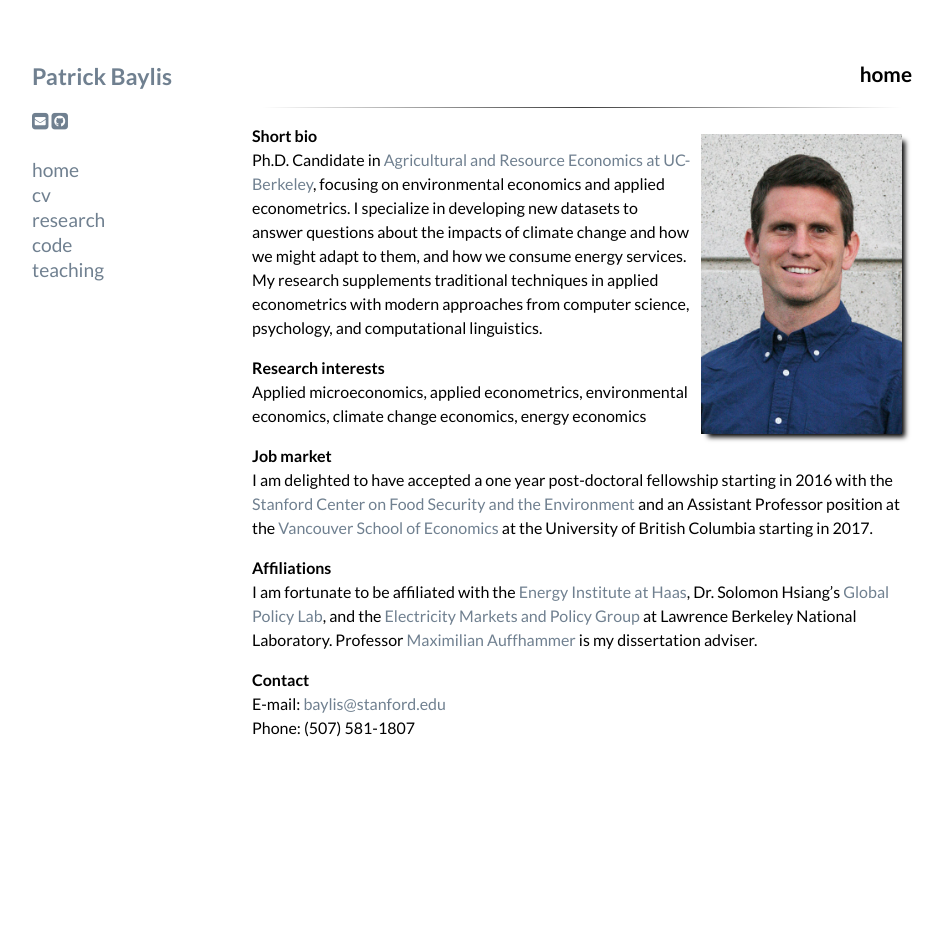
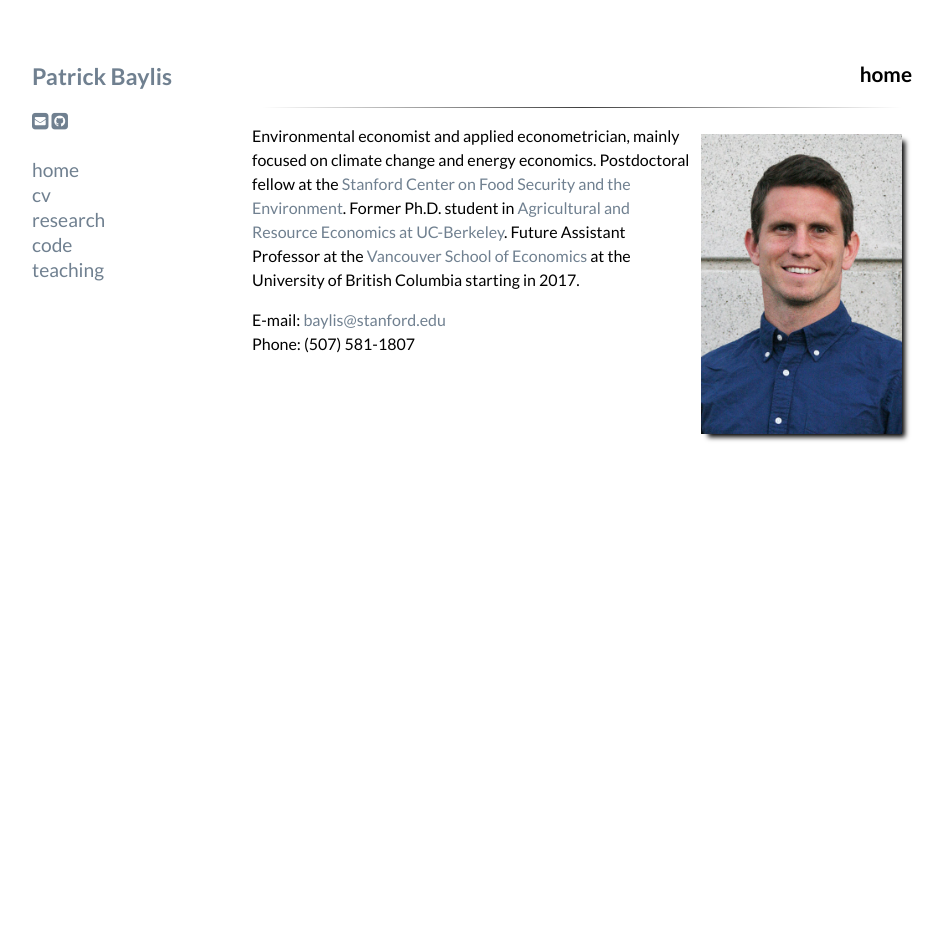
Before and after one commit to pbaylis/pbaylis.github.io, a Jekyll site: the page built from index.markdown, in a window 1280 px wide. Shown: the whole page, without its empty margins (168-1111 px from the left). Built offline with Jekyll 4.4.1, drawn with Linux system fonts in a browser that asks for light colours; nearby versions of some CDN libraries.

Commit message:
update home page for succinctness

```diff
--- a/index.markdown
+++ b/index.markdown
@@ -7,19 +7,7 @@
 
 <a href="images/smiling_dbgranite.jpg"><img src="images/smiling_dbgranite.jpg" alt="headshot" height="300px" class="shadow" style="float:right; margin:10px 10px 10px 10px;" /></a>
 
-**Short bio** <br>
-Ph.D. Candidate in [Agricultural and Resource Economics at UC-Berkeley](http://areweb.berkeley.edu), focusing on environmental economics and applied econometrics. I specialize in developing new datasets to answer questions about the impacts of climate change and how we might adapt to them, and how we consume energy services. My research supplements traditional techniques in applied econometrics with modern approaches from computer science, psychology, and computational linguistics.
+Environmental economist and applied econometrician, mainly focused on climate change and energy economics. Postdoctoral fellow at the [Stanford Center on Food Security and the Environment](http://fse.fsi.stanford.edu/). Former Ph.D. student in [Agricultural and Resource Economics at UC-Berkeley](http://areweb.berkeley.edu). Future Assistant Professor at the [Vancouver School of Economics](http://economics.ubc.ca/) at the University of British Columbia starting in 2017.
 
-**Research interests** <br>
-Applied microeconomics, applied econometrics, environmental economics, climate change economics, energy economics
-
-**Job market**<br>
-I am delighted to have accepted a one year post-doctoral fellowship starting in 2016 with the [Stanford Center on Food Security and the Environment](http://fse.fsi.stanford.edu/) and an Assistant Professor position at the [Vancouver School of Economics](http://economics.ubc.ca/) at the University of British Columbia starting in 2017.
-<!-- I am on the economics job market this year. My job market paper seeks to understand the hedonic cost of climate change using data from Twitter. For more detail and my other work, please see my [research](research.html) page. I will be at the AEA meetings in San Francisco January 3-5, 2016.  -->
-
-**Affiliations**<br>
-I am fortunate to be affiliated with the [Energy Institute at Haas](https://ei.haas.berkeley.edu), Dr. Solomon Hsiang's [Global Policy Lab](http://www.solomonhsiang.com/lab), and the [Electricity Markets and Policy Group](http://emp.lbl.gov/) at Lawrence Berkeley National Laboratory. Professor [Maximilian Auffhammer](http://www.auffhammer.com/) is my dissertation adviser.
-
-**Contact** <br>
 E-mail: <a href="mailto:baylis@stanford.edu">baylis@stanford.edu</a> <br>
 Phone: (507) 581-1807
```
